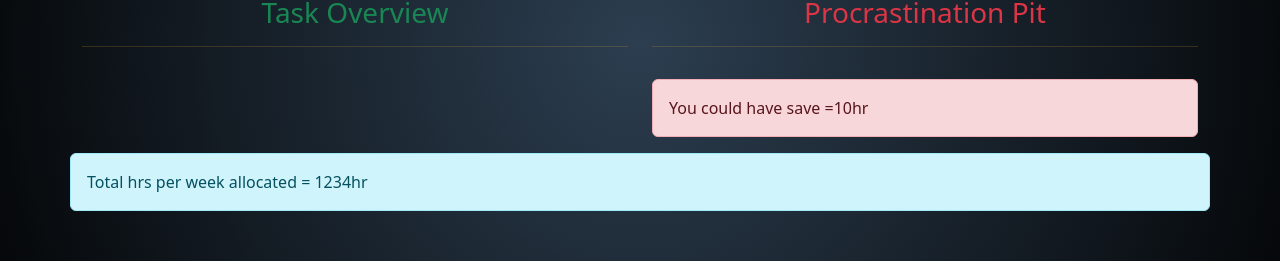
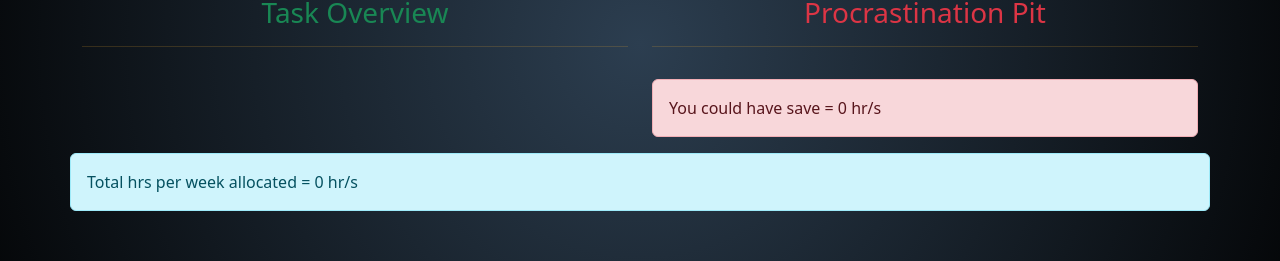
Before and after one commit to snagila/activity-ledger, a React (Vite) app: page / in a window 1280 px wide. Shown: the part 388-649 px from the top of the page. Built offline with nearby package versions, Linux system fonts and the light colour scheme.

Commit message:
hours calculation done in both sides

```diff
--- a/src/components/tasklist-container/PitList.jsx
+++ b/src/components/tasklist-container/PitList.jsx
@@ -2,6 +2,7 @@ import React from "react";
 
 const PitList = ({ handleOnDelete, taskContainer, switchTask }) => {
   const proPit = taskContainer.filter((item) => item.type === "pitList");
+  const proPitHrs = proPit.reduce((acc, curr) => acc + curr.taskTime, 0);
 
   return (
     <>
@@ -34,8 +35,8 @@ const PitList = ({ handleOnDelete, taskContainer, switchTask }) => {
           </tbody>
         </table>
         <div className="alert alert-danger">
-          You could have save =<span>10</span>
-          hr
+          You could have save = <span>{proPitHrs}</span> hr/s
+          {/* {proPitHrs > 1 ? <p>hours</p> : <p>hour</p>} */}
         </div>
       </div>
     </>
--- a/src/components/tasklist-container/TaskContainer.jsx
+++ b/src/components/tasklist-container/TaskContainer.jsx
@@ -5,7 +5,8 @@ import PitList from "./PitList";
 
 const TaskContainer = () => {
   const [taskContainer, setTaskContainer] = useState([]);
-  console.log(taskContainer);
+
+  const [display, setDisplay] = useState(false);
 
   const handleOnDelete = (id) => {
     if (window.confirm("Are you sure,you want to delete this Task?")) {
@@ -20,6 +21,11 @@ const TaskContainer = () => {
     });
     setTaskContainer(tempArg);
   };
+  const allTaskHrs = taskContainer.reduce(
+    (acc, curr) => acc + curr.taskTime,
+    0
+  );
+  // const hrsToDiplay = () => setDisplay();
 
   return (
     <>
@@ -40,7 +46,9 @@ const TaskContainer = () => {
           switchTask={switchTask}
         />
         <div className="alert alert-info">
-          Total hrs per week allocated = <span id="totalHr">1234</span>hr
+          Total hrs per week allocated = <span id="totalHr">{allTaskHrs}</span>{" "}
+          hr/s
+          {/* {allTaskHrs > 1 ? <p>hours</p> : <p>hour</p>} */}
         </div>
       </div>
     </>
```
